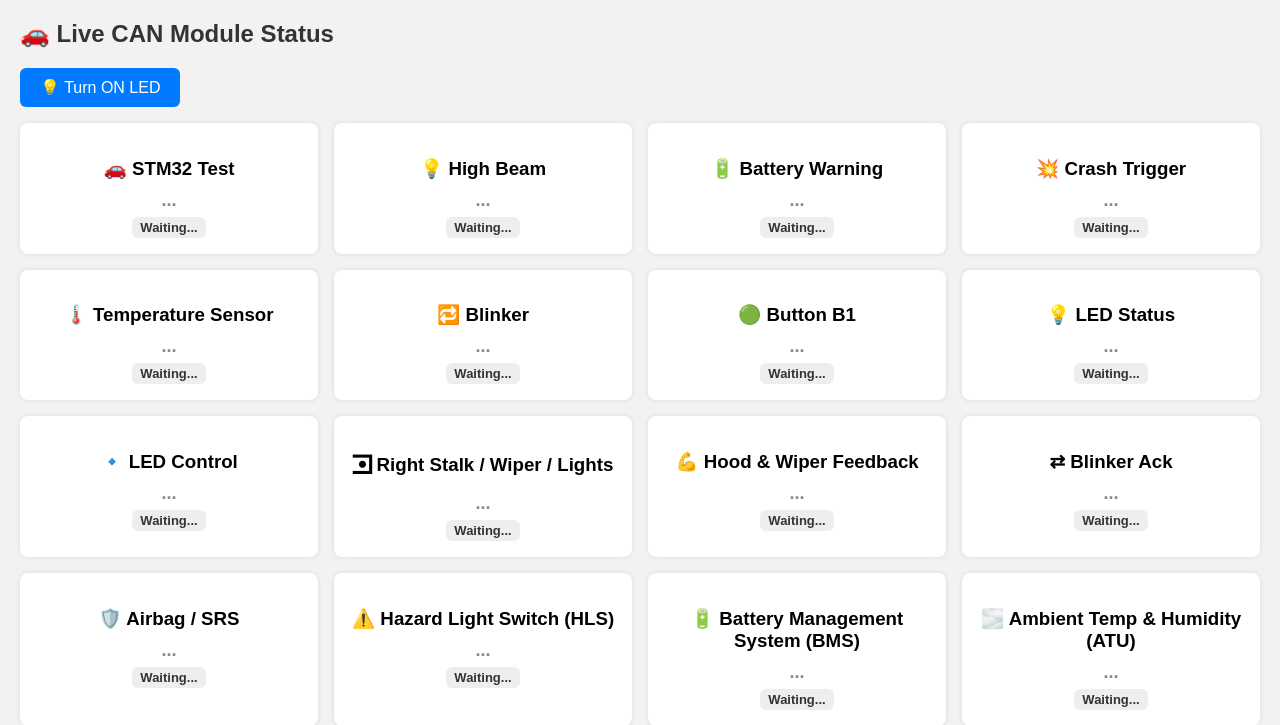
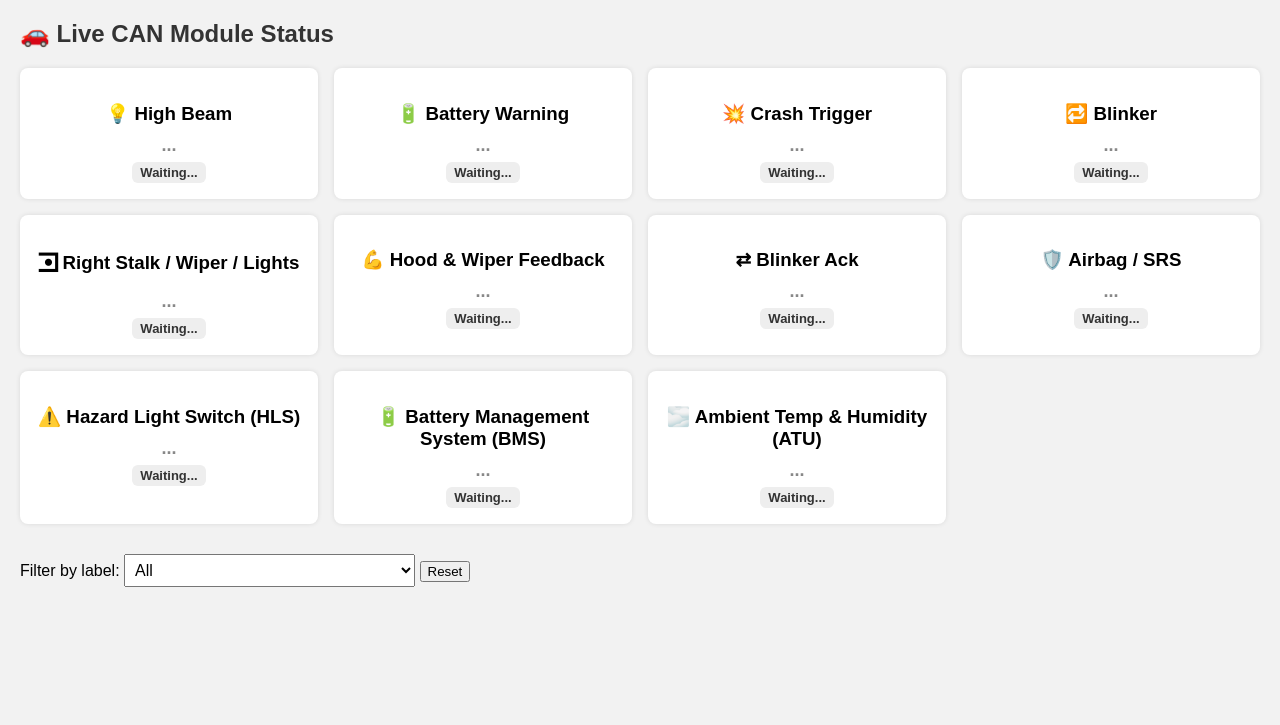
Before and after one commit to brodenn/canbus_classroom, a Flask app: page / in a window 1280 px wide. Shown: the top 725 px of the page. After the commit the page ends 587 px from the top, so only its background shows below. Run offline with Flask 3, Linux system fonts and the light colour scheme; data that the repository does not hold is empty.

Commit message:
Refactor CAN ID labels and remove LED control functionality; streamline dashboard display

```diff
--- a/pi_can_dashboard/app.py
+++ b/pi_can_dashboard/app.py
@@ -11,32 +11,24 @@ buffer = deque(maxlen=100)
 buffer_lock = Lock()
 
 # CAN constants
-LED_CONTROL_ID = 0x170
-LED_STATUS_ID = 0x171
 AIRBAG_ID = 0x666
-led_state = 0
 last_airbag_life = None
 last_airbag_life_time = time.time()
 AIRBAG_TIMEOUT = 5  # seconds
 
-# ID label mapping
+# Real classroom CAN ID labels
 ID_LABELS = {
-    "0x321": "STM32 Test",
+    "0x30":  "Ambient Temp & Humidity (ATU)",
+    "0x100": "Battery Management System (BMS)",
     "0x110": "High Beam",
     "0x120": "Battery Warning",
     "0x130": "Crash Trigger",
-    "0x140": "Temperature Sensor",
     "0x150": "Blinker",
-    "0x160": "Button B1",
-    "0x170": "LED Control",
-    "0x171": "LED Status",
     "0x2c2": "Right Stalk / Wiper / Lights",
+    "0x450": "Hazard Light Switch (HLS)",
+    "0x451": "Blinker Ack",
     "0x459": "Hood & Wiper Feedback",
-    "0x451": "Blinker Ack",
-    "0x666": "Airbag / SRS",
-    "0x450": "Hazard Light Switch (HLS)",
-    "0x100": "Battery Management System (BMS)",
-    "0x30":  "Ambient Temp & Humidity (ATU)"
+    "0x666": "Airbag / SRS"
 }
 
 # Logging setup
@@ -59,7 +51,7 @@ def log_to_csv(msg):
 can_bus = can.interface.Bus(channel='can0', interface='socketcan')
 
 def can_listener():
-    global led_state, last_airbag_life, last_airbag_life_time
+    global last_airbag_life, last_airbag_life_time
     print("🔌 Starting CAN listener thread")
     try:
         for msg in can_bus:
@@ -71,9 +63,6 @@ def can_listener():
                 "data": msg.data.hex(),
                 "timestamp": msg.timestamp
             }
-
-            if msg.arbitration_id == LED_STATUS_ID and msg.data:
-                led_state = msg.data[0]
 
             if msg.arbitration_id == AIRBAG_ID and len(msg.data) >= 2:
                 airbag_status = msg.data[0]
@@ -115,19 +104,6 @@ def api_can():
         })
     return jsonify(response)
 
-@app.route("/api/led", methods=["POST"])
-def toggle_led():
-    global led_state
-    new_state = 0 if led_state else 1
-    msg = can.Message(arbitration_id=LED_CONTROL_ID, data=[new_state], is_extended_id=False)
-    try:
-        can_bus.send(msg)
-        print(f"✅ Sent 0x170 with data: {new_state}")
-        return "", 204
-    except can.CanError as e:
-        print(f"❌ CAN send failed: {e}")
-        return "CAN send failed", 500
-
 def decode_data(id_str, hex_data):
     try:
         bytes_list = [hex_data[i:i+2] for i in range(0, len(hex_data), 2)]
@@ -163,15 +139,8 @@ def decode_data(id_str, hex_data):
                 "80": "↔️ None"
             }.get(bytes_list[1].lower(), hex_data)
 
-        elif id_str == "0x140":
-            val = int(hex_data, 16) / 256
-            return f"{val:.1f} °C"
-
         elif id_str == "0x150":
             return "➡️ RIGHT" if hex_data == "01" else "⬅️ LEFT"
-
-        elif id_str == "0x171":
-            return "ON" if hex_data == "01" else "OFF"
 
         elif id_str == "0x120":
             return "⚠️ LOW" if hex_data == "01" else "✅ OK"
--- a/pi_can_dashboard/templates/index.html
+++ b/pi_can_dashboard/templates/index.html
@@ -22,14 +22,11 @@
       border-radius: 4px;
       color: white;
     }
-    .STM32 { background-color: #555; }
     .HighBeam { background-color: #007bff; }
     .Battery { background-color: #ffc107; color: #000; }
     .Crash { background-color: #dc3545; }
     .Temp { background-color: #17a2b8; }
     .Blinker { background-color: #6f42c1; }
-    .B1 { background-color: #28a745; }
-    .LED { background-color: #ff9900; }
     .Hood { background-color: #795548; }
     .Wiper { background-color: #00bcd4; }
     .Airbag { background-color: #ff1744; }
@@ -77,27 +74,10 @@
       max-height: 400px;
       overflow-y: auto;
     }
-    #ledToggleBtn {
-      padding: 10px 20px;
-      font-size: 16px;
-      background-color: #007bff;
-      color: white;
-      border: none;
-      border-radius: 6px;
-      margin-bottom: 16px;
-      cursor: pointer;
-    }
-    #ledToggleBtn.on {
-      background-color: #28a745;
-    }
-    #ledToggleBtn:hover {
-      opacity: 0.9;
-    }
   </style>
 </head>
 <body>
   <h2>🚗 Live CAN Module Status</h2>
-  <button id="ledToggleBtn">💡 Toggle LED</button>
   <div class="dashboard" id="statusTiles"></div>
   <label for="filter">Filter by label:</label>
   <select id="filter">
@@ -107,15 +87,10 @@
   <div id="output"></div>
   <script>
     const EXPECTED_LABELS = {
-      "STM32 Test": "🚗",
       "High Beam": "💡",
       "Battery Warning": "🔋",
       "Crash Trigger": "💥",
-      "Temperature Sensor": "🌡️",
       "Blinker": "🔁",
-      "Button B1": "🟢",
-      "LED Status": "💡",
-      "LED Control": "🔹",
       "Right Stalk / Wiper / Lights": "🮼",
       "Hood & Wiper Feedback": "💪",
       "Blinker Ack": "⇄",
@@ -127,8 +102,6 @@
 
     const lastSeen = {};
     let latest = {};
-    let b1ToggleState = 0;
-    let ledState = 0;
 
     function formatTimestamp(ts) {
       const d = new Date(ts * 1000);
@@ -136,19 +109,15 @@
     }
 
     function getClass(label) {
-      if (label.includes("STM32")) return "STM32";
       if (label.includes("High Beam")) return "HighBeam";
       if (label.includes("Battery")) return "Battery";
       if (label.includes("Crash")) return "Crash";
-      if (label.includes("Temperature")) return "Temp";
       if (label.includes("Blinker")) return "Blinker";
-      if (label.includes("Button B1")) return "B1";
-      if (label.includes("LED Status") || label.includes("LED Control")) return "LED";
       if (label.includes("Wiper")) return "Wiper";
       if (label.includes("Hood")) return "Hood";
       if (label.includes("Airbag")) return "Airbag";
       if (label.includes("Hazard")) return "Hazard";
-      if (label.includes("Humidity")) return "Humidity";
+      if (label.includes("Humidity") || label.includes("Ambient")) return "Humidity";
       return "Unknown";
     }
 
@@ -167,15 +136,7 @@
           status = msg.data;
           lastSeen[label] = seen;
 
-          if (label === "Button B1") {
-            b1ToggleState = msg.data === "01" ? 1 : 0;
-            status = b1ToggleState ? "PRESSED" : "Released";
-            color = b1ToggleState ? "green" : "gray";
-          } else if (label === "LED Status") {
-            ledState = msg.data === "01" ? 1 : 0;
-            status = ledState ? "ON" : "OFF";
-            color = ledState ? "green" : "gray";
-          } else if (label === "Crash Trigger" && msg.data.includes("CRASH")) {
+          if (label === "Crash Trigger" && msg.data.includes("CRASH")) {
             color = "red";
           } else if (label === "Battery Warning" && msg.data.includes("LOW")) {
             color = "orange";
@@ -197,8 +158,6 @@
       }).join("");
 
       document.getElementById("statusTiles").innerHTML = html;
-      document.getElementById("ledToggleBtn").textContent = ledState ? "💡 Turn OFF LED" : "💡 Turn ON LED";
-      document.getElementById("ledToggleBtn").className = ledState ? "on" : "";
       updateFilterOptions(Object.keys(EXPECTED_LABELS));
     }
 
@@ -232,10 +191,6 @@
     }
 
     document.getElementById("filter").addEventListener("change", updateMessages);
-    document.getElementById("ledToggleBtn").addEventListener("click", () => {
-      fetch("/api/led", { method: "POST" })
-        .then(res => res.ok && console.log("LED toggle sent"));
-    });
 
     async function pollLoop() {
       await updateMessages();
```
